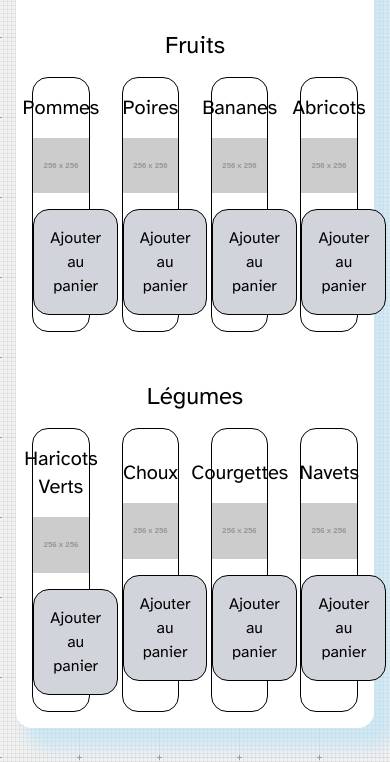
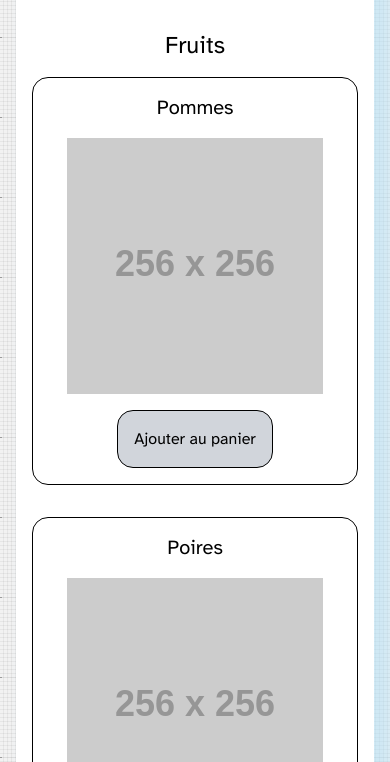
Before and after one commit to Sylvain-Lepoutre/react-bada11y, a React (Vite) app: page /persona2/step1 in a window 390 px wide. Shown: the part 283-1045 px from the top of the page. Built offline with nearby package versions, Linux system fonts and the light colour scheme.

Commit message:
feat(BadShoppingNoFocusSection.tsx): style RWD

```diff
--- a/src/components/pages/persona2step1/BadShoppingNoFocusSection.tsx
+++ b/src/components/pages/persona2step1/BadShoppingNoFocusSection.tsx
@@ -7,7 +7,7 @@ export const BadShoppingNoFocusSection = () => {
     <Section>
       <div className="my-12">
         <Heading2>Fruits</Heading2>
-        <ul className="grid grid-cols-4 gap-8">
+        <ul className="grid grid-cols-1 gap-8 sm:grid-cols-2 lg:grid-cols-4">
           <BadShoppingItem itemName="Pommes" />
           <BadShoppingItem itemName="Poires" />
           <BadShoppingItem itemName="Bananes" />
@@ -16,7 +16,7 @@ export const BadShoppingNoFocusSection = () => {
       </div>
       <div>
         <Heading2>Légumes</Heading2>
-        <ul className="grid grid-cols-4 gap-8">
+        <ul className="grid grid-cols-1 gap-8 sm:grid-cols-2 lg:grid-cols-4">
           <BadShoppingItem itemName="Haricots Verts" />
           <BadShoppingItem itemName="Choux" />
           <BadShoppingItem itemName="Courgettes" />
```
